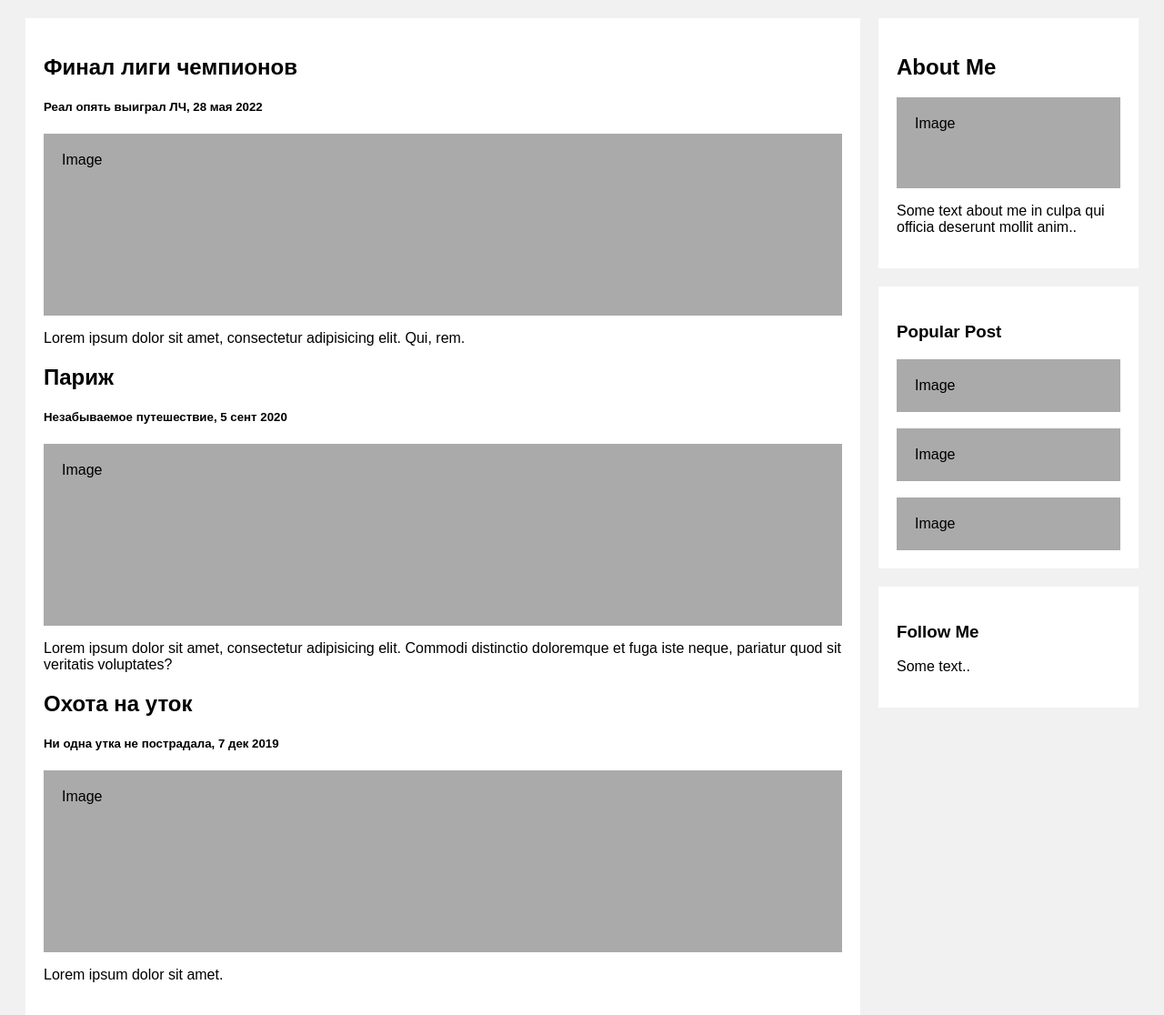
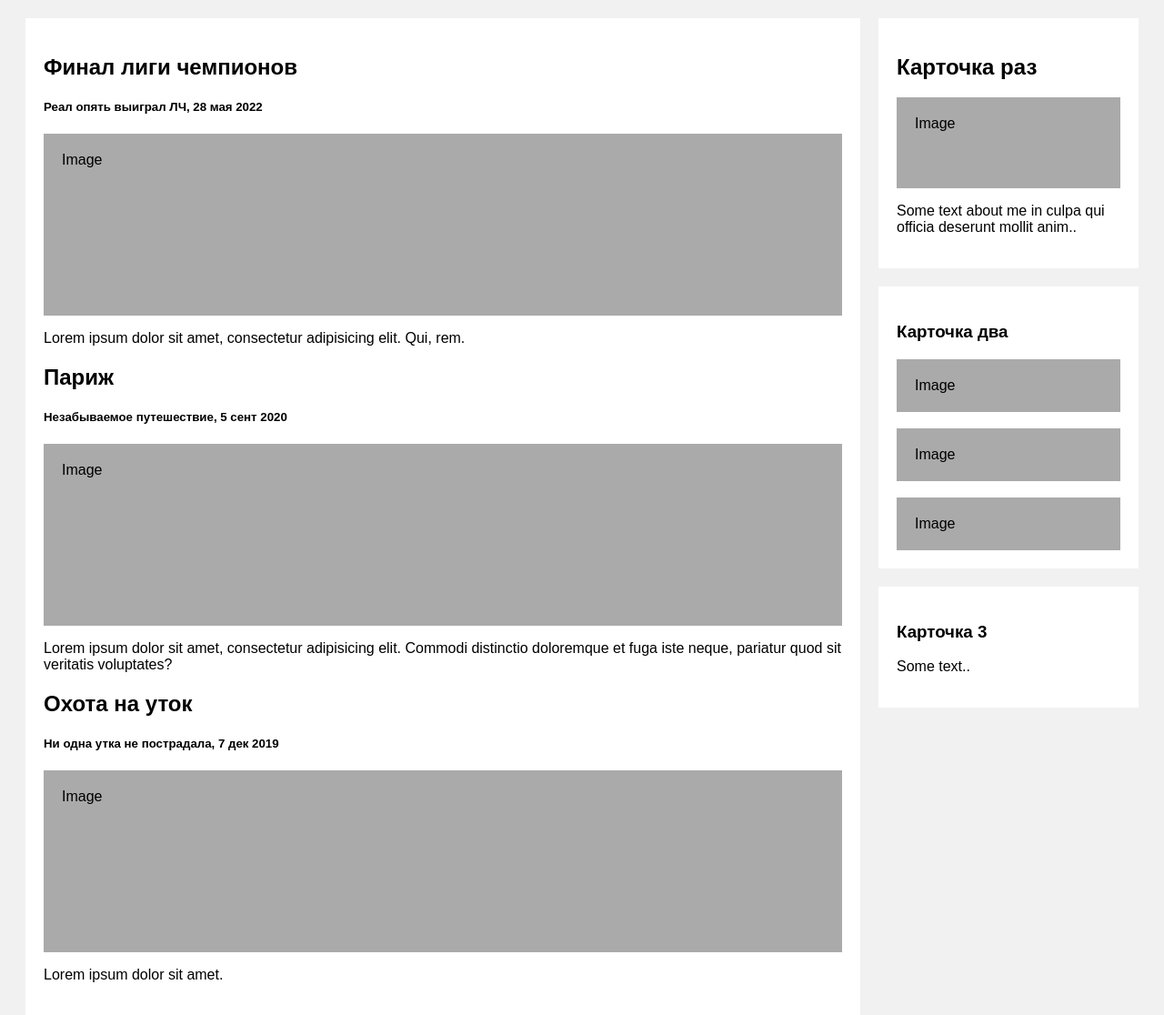
Before and after one commit to KaiLex1121/my_site, a Django app: page / in a window 1280 px wide. Shown: the part 257-1373 px from the top of the page at 91% size. Run offline with Django 4.2, Linux system fonts and the light colour scheme.

Commit message:
Refactoring base.html with using include tags and include templates

```diff
--- /dev/null
+++ b/my_blog/blog_app/templates/blog_app/includes/footer.html
@@ -0,0 +1,3 @@
+<div class="footer">
+    <h2>Footer</h2>
+</div>
--- /dev/null
+++ b/my_blog/blog_app/templates/blog_app/includes/header.html
@@ -0,0 +1,3 @@
+<div class="header">
+    <h2> Мой блог </h2>
+</div>
--- /dev/null
+++ b/my_blog/blog_app/templates/blog_app/includes/right_column.html
@@ -0,0 +1,21 @@
+<div class="rightcolumn">
+
+    <div class="card">
+      <h2>Карточка раз</h2>
+      <div class="fakeimg" style="height:100px;">Image</div>
+      <p>Some text about me in culpa qui officia deserunt mollit anim..</p>
+    </div>
+
+    <div class="card">
+      <h3>Карточка два</h3>
+      <div class="fakeimg">Image</div><br>
+      <div class="fakeimg">Image</div><br>
+      <div class="fakeimg">Image</div>
+    </div>
+
+    <div class="card">
+      <h3>Карточка 3</h3>
+      <p>Some text..</p>
+    </div>
+
+</div>
--- a/my_blog/templates/base.html
+++ b/my_blog/templates/base.html
@@ -1,8 +1,13 @@
 <!DOCTYPE html>
+
 <html>
+
 <head>
+
 <meta name="viewport" content="width=device-width, initial-scale=1">
+
 <style>
+
 * {
   box-sizing: border-box;
 }
@@ -73,13 +78,12 @@ body {
   }
 }
 </style>
+
 </head>
 
 <body>
 
-<div class="header">
-  <h2> Мой блог </h2>
-</div>
+  {% include 'blog_app/includes/header.html' %}
 
   <div class="row">
 
@@ -91,33 +95,12 @@ body {
 
     </div>
 
-  <div class="rightcolumn">
-
-    <div class="card">
-      <h2>About Me</h2>
-      <div class="fakeimg" style="height:100px;">Image</div>
-      <p>Some text about me in culpa qui officia deserunt mollit anim..</p>
-    </div>
-
-    <div class="card">
-      <h3>Popular Post</h3>
-      <div class="fakeimg">Image</div><br>
-      <div class="fakeimg">Image</div><br>
-      <div class="fakeimg">Image</div>
-    </div>
-
-    <div class="card">
-      <h3>Follow Me</h3>
-      <p>Some text..</p>
-    </div>
+    {% include 'blog_app/includes/right_column.html' %}
 
   </div>
 
-</div>
-
-<div class="footer">
-  <h2>Footer</h2>
-</div>
+  {% include 'blog_app/includes/footer.html' %}
 
 </body>
+
 </html>
```
Lines whose indentation alone changed are shown as unchanged.
